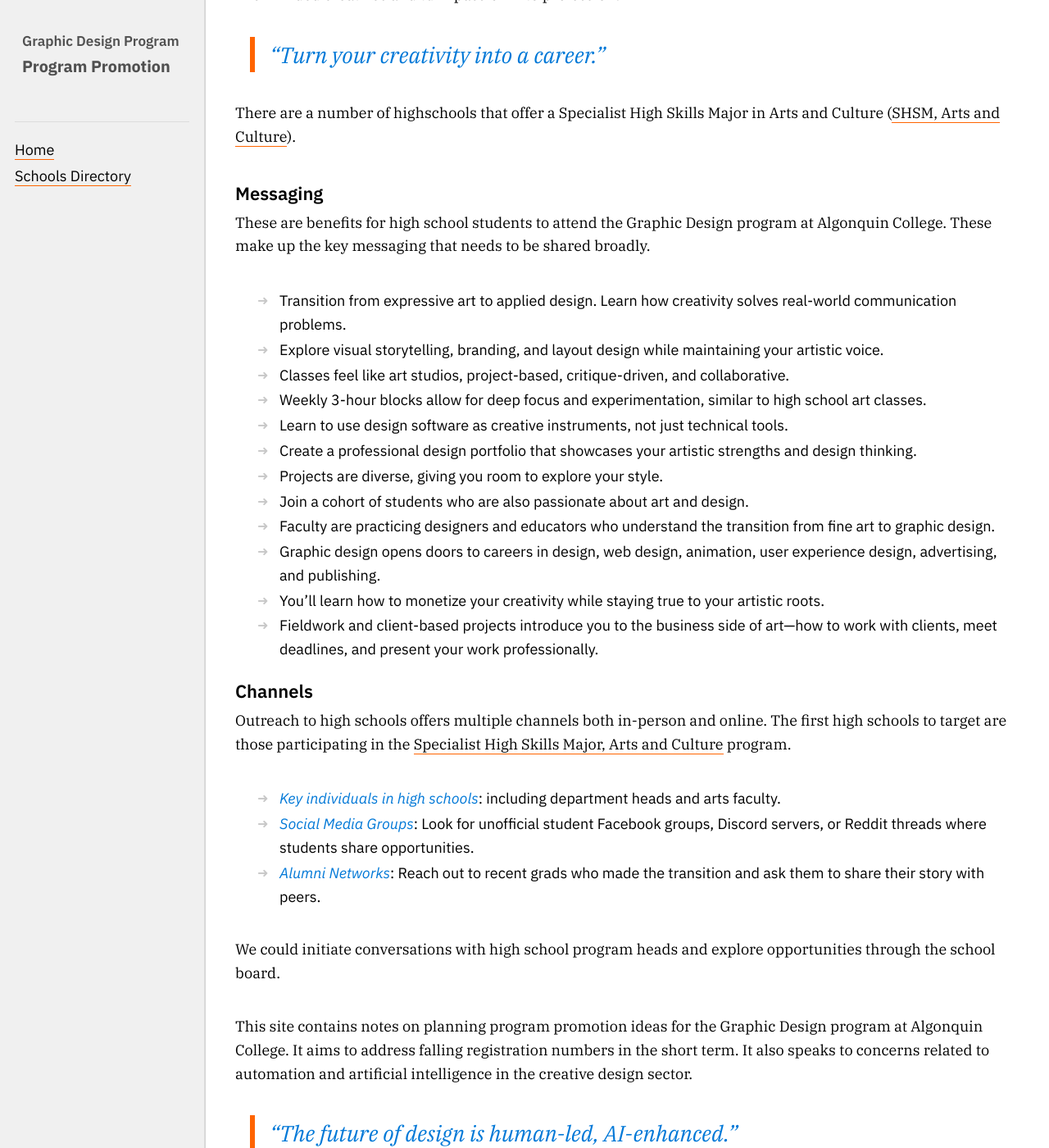
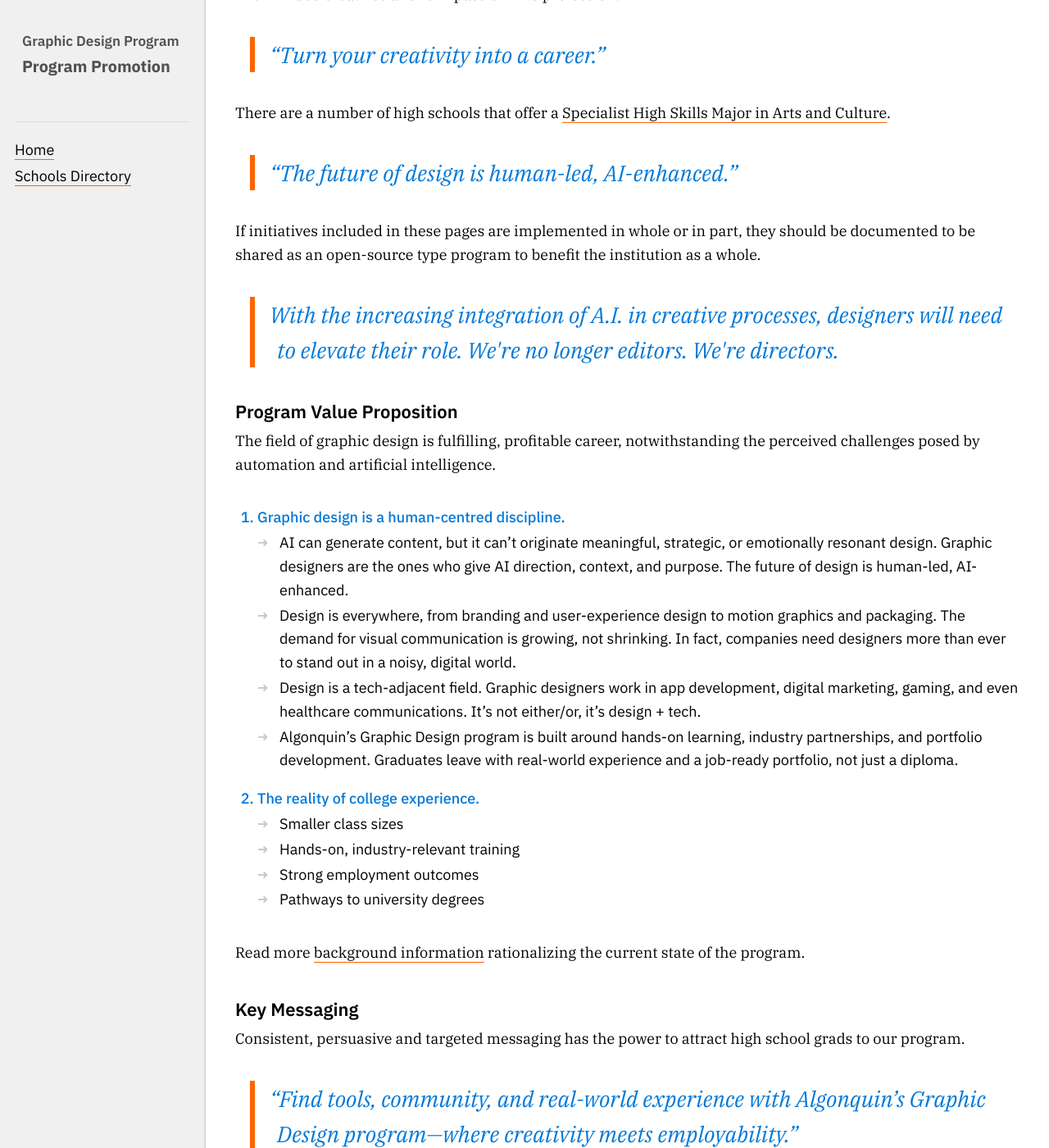
Before and after one commit to AlainParadis/program-promotion, a Jekyll site: the page built from index.md, in a window 1280 px wide and 1400 px high, scrolled down 310 px. Shown: the whole window at 82% size. Built offline with Jekyll 4.4.1, drawn with Linux system fonts in a browser that asks for light colours.

Commit message:
Condense SHSM note, remove outreach sections
Remove lengthy outreach/messaging and channels sections from index.md and replace with a single, clarified sentence about the Specialist High Skills Major (Arts and Culture) program. This cleans up duplicated content, tightens wording (e.g., 'high schools'), and reduces noise from program promotion and outreach notes.

```diff
--- a/index.md
+++ b/index.md
@@ -14,35 +14,7 @@ order: 0
 	“Turn your creativity into a career.”
 </blockquote>
 <p>
-	There are a number of highschools that offer a Specialist High Skills Major in Arts and Culture (<a href="https://www.ontario.ca/document/specialist-high-skills-major-policy-and-implementation-guide/arts-and-culture" target="_target">SHSM, Arts and Culture</a>).
-</p>
-<h4>
-	<a name="messaging">Messaging</a>
-</h4>
-<p>
-	These are benefits for high school students to attend the Graphic Design program at Algonquin College. These make up the key messaging that needs to be shared broadly.
-</p>
-<ul>
-	{% for message in site.data.sitewide.messaging %}
-	<li>{{ message }}</li>
-	{% endfor %}
-</ul>
-<h4>
-	<a name="channels">Channels </a>
-</h4>
-<p>
-	Outreach to high schools offers multiple channels both in-person and online. The first high schools to target are those participating in the <a href="https://www.ontario.ca/document/specialist-high-skills-major-policy-and-implementation-guide/arts-and-culture">Specialist High Skills Major, Arts and Culture</a> program.
-</p>
-<ul>
-	<li><em>Key individuals in high schools</em>: including department heads and arts faculty.</li>
-	<li><em>Social Media Groups</em>: Look for unofficial student Facebook groups, Discord servers, or Reddit threads where students share opportunities.</li>
-	<li><em>Alumni Networks</em>: Reach out to recent grads who made the transition and ask them to share their story with peers.</li>
-</ul>
-<p>
-	We could initiate conversations with high school program heads and explore opportunities through the school board.
-</p>
-<p>
-	This site contains notes on planning program promotion ideas for the Graphic Design program at Algonquin College. It aims to address falling registration numbers in the short term. It also speaks to concerns related to automation and artificial intelligence in the creative design sector.
+	There are a number of high schools that offer a <a href="https://www.ontario.ca/document/specialist-high-skills-major-policy-and-implementation-guide/arts-and-culture" target="_target">Specialist High Skills Major in Arts and Culture</a>.
 </p>
 <blockquote>
 	“The future of design is human-led, AI-enhanced.”
```
